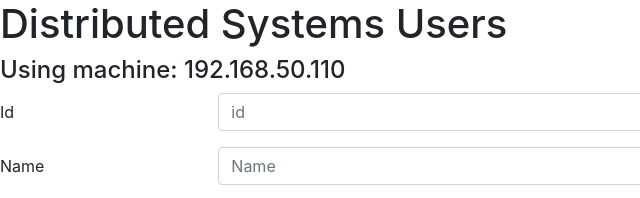
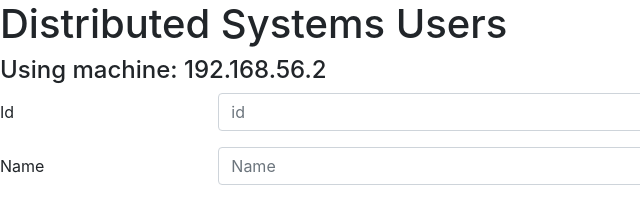
Before and after one commit to Jorge-Andres-Moreno/Web_server, a website: page principal.html in a window 1280 px wide. Shown: the top 198 px of the page, 0-640 px from the left. Drawn offline with nearby package versions, Linux system fonts and the light colour scheme.

Commit message:
Update principal.html

```diff
--- a/principal.html
+++ b/principal.html
@@ -8,7 +8,7 @@
 
 
     <h1>Distributed Systems Users</h1>
-    <h4>Using machine: 192.168.50.110</h4>
+    <h4>Using machine: 192.168.56.2</h4>
 <form method="POST" action="/add">
   <div class="form-group row">
     <label for="inputEmail3" class="col-sm-2 col-form-label">Id</label>
```
